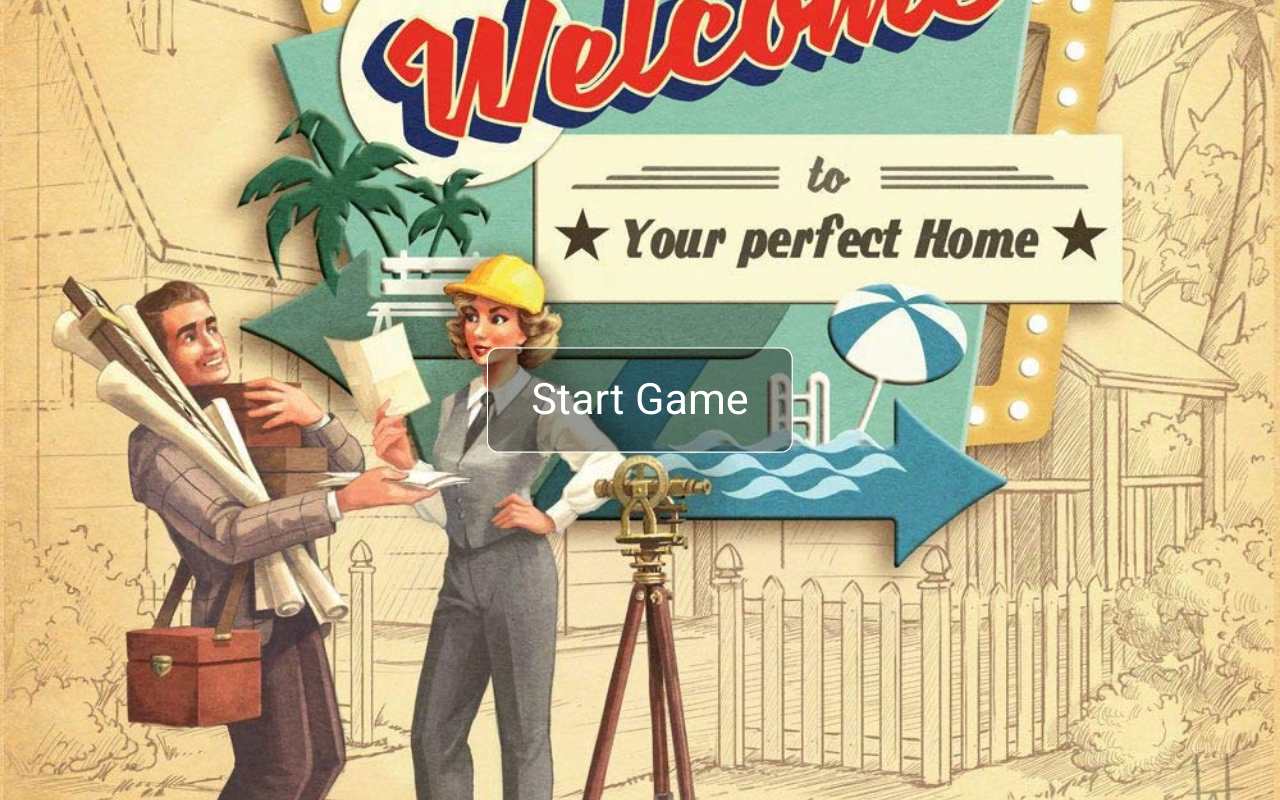
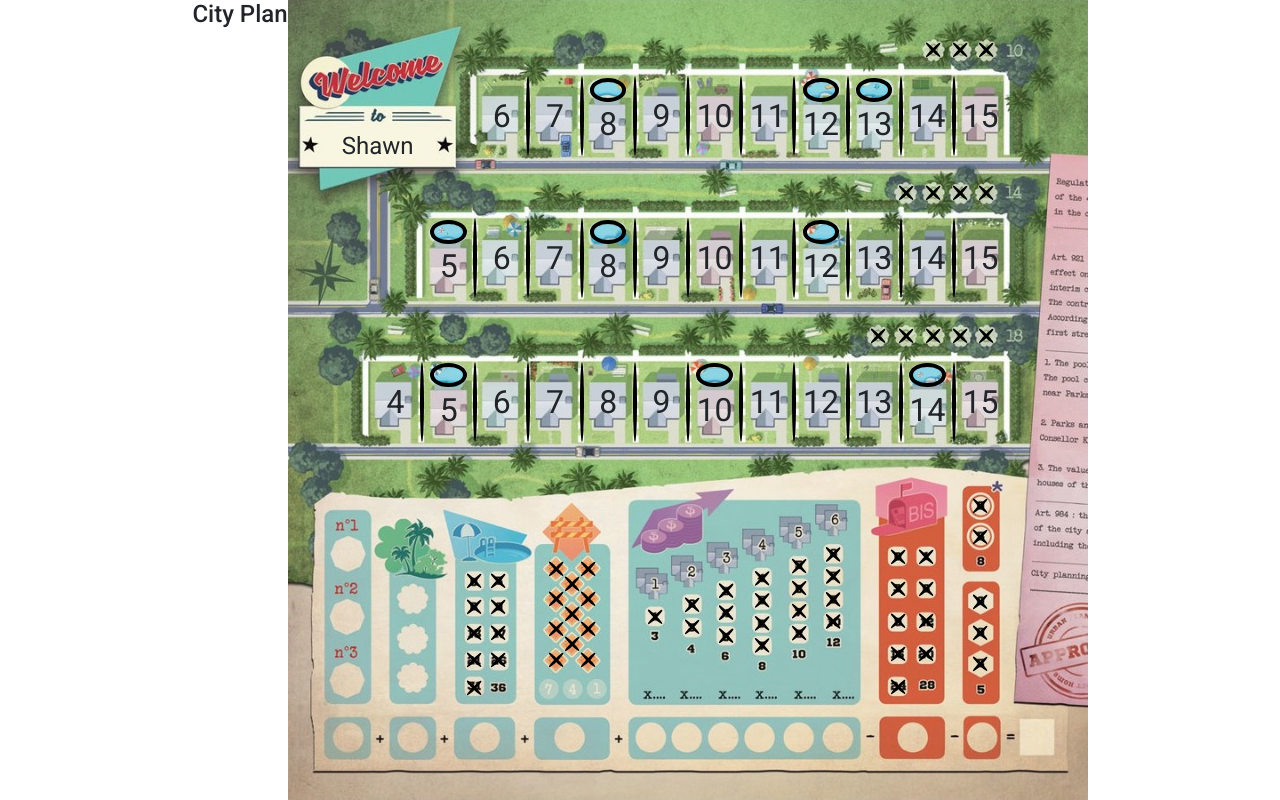
Before and after one commit to yc-shawn/welcome-to-your-perfect-home, an Angular app: page /welcome-to-your-perfect-home#/game in a window 1280 px wide. Before the commit this address led to /welcome-to-your-perfect-home#/. Built offline with nearby package versions, Linux system fonts and the light colour scheme.

Commit message:
Basic layout

```diff
--- a/src/app/game/game.module.ts
+++ b/src/app/game/game.module.ts
@@ -3,6 +3,7 @@ import { RouterModule } from '@angular/router';
 import { SharedModule } from '@app/_shared/shared.module';
 
 import { GameComponent } from './game/game.component';
+import { CommonModule } from '@angular/common';
 
 
 @NgModule({
--- a/src/app/game/game/game.component.html
+++ b/src/app/game/game/game.component.html
@@ -4,6 +4,78 @@
   </div>
 </section>
 <section class="game__container">
-  <img src="assets/images/game.jpg" alt="game" class="game__map">
-  <div class="game__map-overlay"></div>
+  <div class="game__map-container">
+    <img src="assets/images/game.jpg" alt="game" class="game__map">
+    <div class="game__map-overlay">
+      <!-- User Name -->
+      <div class="game__map-overlay-test game__map-overlay-name">{{userName}}</div>
+
+      <!-- Streets -->
+      <ng-container *ngFor="let street of streets">
+
+        <!-- Houses -->
+        <ng-container *ngFor="let house of street.houses; let i = index">
+          <span class="game__map-overlay-test game__map-overlay-house-{{i}}"
+            [class.game__map-overlay-house-with-pool]="street.poolIndex.includes(i)"
+            [style.top.%]="street.top">{{ 15 - i }}</span>
+        </ng-container>
+
+        <!-- Fences -->
+        <ng-container *ngFor="let fence of street.fences; let i = index">
+          <span class="game__map-overlay-test game__map-overlay-fence-{{i}}"
+            [style.top.%]="street.top"></span>
+        </ng-container>
+
+        <!-- Parks -->
+        <ng-container *ngFor="let park of street.parks; let i = index">
+          <span class="game__map-overlay-test game__map-overlay-park-{{i}} game__map-overlay-marked"
+            [style.top.%]="street.top - 4.6"></span>
+        </ng-container>
+      </ng-container>
+
+      <!-- Pools -->
+      <ng-container *ngFor="let pool of pools; let i = index">
+        <ng-container *ngFor="let slot of pool.slots; let i = index">
+          <span class="game__map-overlay-test game__map-overlay-pool-{{i}} game__map-overlay-marked"
+            [style.left.%]="pool.left"></span>
+        </ng-container>
+      </ng-container>
+
+      <!-- Agencies -->
+      <ng-container *ngFor="let agency of agencies; let i = index">
+        <ng-container *ngFor="let slot of agency.slots; let i = index">
+          <span class="game__map-overlay-test game__map-overlay-agency-{{i}} game__map-overlay-marked"
+            [style.left.%]="agency.left" [style.transform]="'translateY(' + agency.offset + '%)'"></span>
+        </ng-container>
+      </ng-container>
+
+      <!-- Estates -->
+      <ng-container *ngFor="let estate of estates; let i = index">
+        <ng-container *ngFor="let slot of estate.slots; let i = index">
+          <span class="game__map-overlay-test game__map-overlay-estate-{{i}} game__map-overlay-marked"
+            [style.left.%]="estate.left" [style.transform]="'translateY(' + estate.offset + '%)'"></span>
+        </ng-container>
+      </ng-container>
+
+      <!-- Bises -->
+      <ng-container *ngFor="let bis of bises; let i = index">
+        <ng-container *ngFor="let slot of bis.slots; let i = index">
+          <span class="game__map-overlay-test game__map-overlay-bis-{{i}} game__map-overlay-marked"
+            [style.left.%]="bis.left"></span>
+        </ng-container>
+      </ng-container>
+
+      <!-- Round about -->
+      <ng-container *ngFor="let slot of roundAbout.slots; let i = index">
+        <span class="game__map-overlay-test game__map-overlay-round-about-{{i}} game__map-overlay-marked"
+          [style.left.%]="roundAbout.left"></span>
+      </ng-container>
+
+      <!-- Refusal -->
+      <ng-container *ngFor="let slot of refusal.slots; let i = index">
+        <span class="game__map-overlay-test game__map-overlay-refusal-{{i}} game__map-overlay-marked"
+          [style.left.%]="refusal.left"></span>
+      </ng-container>
+    </div>
+  </div>
 </section>
--- a/src/app/game/game/game.component.scss
+++ b/src/app/game/game/game.component.scss
@@ -1,18 +1,24 @@
 :host {
-  display: block;
+  display: flex;
   height: 100%;
+  justify-content: center;
 
   .game__actions {
     height: 256px;
   }
 
   .game__container {
-    position: relative;
     max-width: 1024px;
-    margin: 0 auto;
+    height: 100vh;
+
+    .game__map-container {
+      position: relative;
+      max-height: 100vh;
+    }
 
     .game__map {
-      width: 100%;
+      max-width: 100%;
+      max-height: 100vh;
     }
 
     .game__map-overlay {
@@ -21,6 +27,142 @@
       left: 0;
       right: 0;
       bottom: 0;
+
+      .game__map-overlay-test {
+        position: absolute;
+        display: block;
+        cursor: pointer;
+      }
+
+      .game__map-overlay-name {
+        text-align: center;
+        width: 16.5%;
+        left: 3%;
+        top: 18.2%;
+        transform: translateY(-50%);
+        font-size: 24px;
+      }
+
+      .game__map-overlay-marked {
+        &::before,
+        &::after {
+          content: " ";
+          width: 12%;
+          height: 90%;
+          border-radius: 50%;
+          display: inline-block;
+          background-color: black;
+          transform-origin: center center;
+          top: 50%;
+          left: 50%;
+          position: absolute;
+        }
+
+        &::before {
+          transform: translate(-50%, -50%) rotate(-45deg);
+        }
+
+        &::after {
+          transform: translate(-50%, -50%) rotate(45deg);
+        }
+      }
+
+      $houseWidth: 5.85%;
+      $symbolWidth: 2.8%;
+      @for $i from 0 to 12 {
+        .game__map-overlay-house-#{$i} {
+          // background-color: rgba(0, 0, 0, 0.5);
+          right: calc(10.45% + #{$i} * (0.8% + #{$houseWidth}));
+          width: $houseWidth;
+          height: 10%;
+          display: flex;
+          align-items: center;
+          justify-content: center;
+          font-size: 32px;
+
+          &.game__map-overlay-house-with-pool {
+            padding-top: 2%;
+            &::after {
+              content: " ";
+              width: 78%;
+              height: 30%;
+              border-radius: 50%;
+              display: inline-block;
+              border: 4px solid black;
+              position: absolute;
+              top: 2%;
+            }
+          }
+        }
+
+        .game__map-overlay-fence-#{$i} {
+          // background-color: rgba(256, 0, 0, 0.5);
+          right: calc(10.45% + #{$houseWidth} + #{$i} * (0.8% + #{$houseWidth}));
+          width: 0.8%;
+          height: 10%;
+          &::after {
+            content: " ";
+            width: 4px;
+            height: 100%;
+            border-radius: 50%;
+            display: inline-block;
+            background-color: black;
+            position: absolute;
+            top: 50%;
+            left: 50%;
+            transform: translate(-50%, -50%);
+          }
+        }
+
+        .game__map-overlay-park-#{$i} {
+          // background-color: rgba(0, 0, 256, 0.5);
+          right: calc(11.25% + #{$i} * (0.43% + #{$symbolWidth} + #{$i} * 0.04%));
+          width: $symbolWidth;
+          height: $symbolWidth;
+        }
+
+        .game__map-overlay-pool-#{$i} {
+          // background-color: rgba(0, 0, 256, 0.5);
+          top: calc(71.2% + #{$i} * (0.43% + #{$symbolWidth} + #{$i} * 0.03%));
+          width: $symbolWidth;
+          height: $symbolWidth;
+        }
+
+        .game__map-overlay-agency-#{$i} {
+          // background-color: rgba(0, 0, 256, 0.5);
+          top: calc(69.7% + #{$i} * (0.92% + #{$symbolWidth} + #{$i} * 0.03%));
+          width: $symbolWidth;
+          height: $symbolWidth;
+        }
+
+        .game__map-overlay-estate-#{$i} {
+          // background-color: rgba(0, 0, 256, 0.5);
+          top: calc(75.7% + #{$i} * #{$symbolWidth});
+          width: $symbolWidth;
+          height: $symbolWidth;
+        }
+
+        .game__map-overlay-bis-#{$i} {
+          // background-color: rgba(0, 0, 256, 0.5);
+          top: calc(68.2% + #{$i} * (1.2% + #{$symbolWidth} + #{$i} * 0.02%));
+          width: $symbolWidth;
+          height: $symbolWidth;
+        }
+
+        .game__map-overlay-round-about-#{$i} {
+          // background-color: rgba(0, 0, 256, 0.5);
+          top: calc(61.8% + #{$i} * (1.1% + #{$symbolWidth}));
+          width: $symbolWidth;
+          height: $symbolWidth;
+        }
+
+        .game__map-overlay-refusal-#{$i} {
+          // background-color: rgba(0, 0, 256, 0.5);
+          top: calc(73.8% + #{$i} * (1.1% + #{$symbolWidth}));
+          width: $symbolWidth;
+          height: $symbolWidth;
+        }
+      }
     }
   }
 }
--- a/src/app/game/game/game.component.ts
+++ b/src/app/game/game/game.component.ts
@@ -7,9 +7,70 @@ import { Component, OnInit } from '@angular/core';
 })
 export class GameComponent implements OnInit {
 
+  userName = 'Shawn';
+
+  streets: any[] = [
+    { amount: 10, top: 9.5, poolIndex: [2, 3, 7] },
+    { amount: 11, top: 27.3, poolIndex: [3, 7, 10] },
+    { amount: 12, top: 45.2, poolIndex: [1, 5, 10] },
+  ];
+
+  pools: any[] = [
+    { amount: 5, left: 21.9 },
+    { amount: 4, left: 24.9 }
+  ];
+
+  agencies: any[] = [
+    { amount: 4, left: 32.1, offset: 0 },
+    { amount: 3, left: 34.1, offset: 67 },
+    { amount: 4, left: 36.1, offset: 0 }
+  ];
+
+  estates: any[] = [
+    { amount: 1, left: 44.5, offset: 0 },
+    { amount: 2, left: 49.15, offset: -54 },
+    { amount: 3, left: 53.4, offset: -117 },
+    { amount: 4, left: 57.9, offset: -172 },
+    { amount: 4, left: 62.5, offset: -227 },
+    { amount: 4, left: 66.8, offset: -279 }
+  ];
+
+  bises: any[] = [
+    { amount: 5, left: 74.9 },
+    { amount: 4, left: 78.4 }
+  ];
+
+  roundAbout: any = { amount: 2, left: 85.2 };
+
+  refusal: any = { amount: 3, left: 85.2 };
+
   constructor() { }
 
   ngOnInit() {
+    this.streets.forEach(street => {
+      street.houses = new Array(street.amount).fill('');
+      street.fences = new Array(street.amount - 1).fill('');
+      street.parks = new Array(street.amount - 7).fill('');
+    });
+
+    this.pools.forEach(pool => {
+      pool.slots = new Array(pool.amount).fill('');
+    });
+
+    this.agencies.forEach(agency => {
+      agency.slots = new Array(agency.amount).fill('');
+    });
+
+    this.estates.forEach(estate => {
+      estate.slots = new Array(estate.amount).fill('');
+    });
+
+    this.bises.forEach(bis => {
+      bis.slots = new Array(bis.amount).fill('');
+    });
+
+    this.roundAbout.slots = new Array(this.roundAbout.amount).fill('');
+    this.refusal.slots = new Array(this.refusal.amount).fill('');
   }
 
 }
```
Also changed, not shown: src/app/utils/dimension.ts (added, +10 -0 lines).
